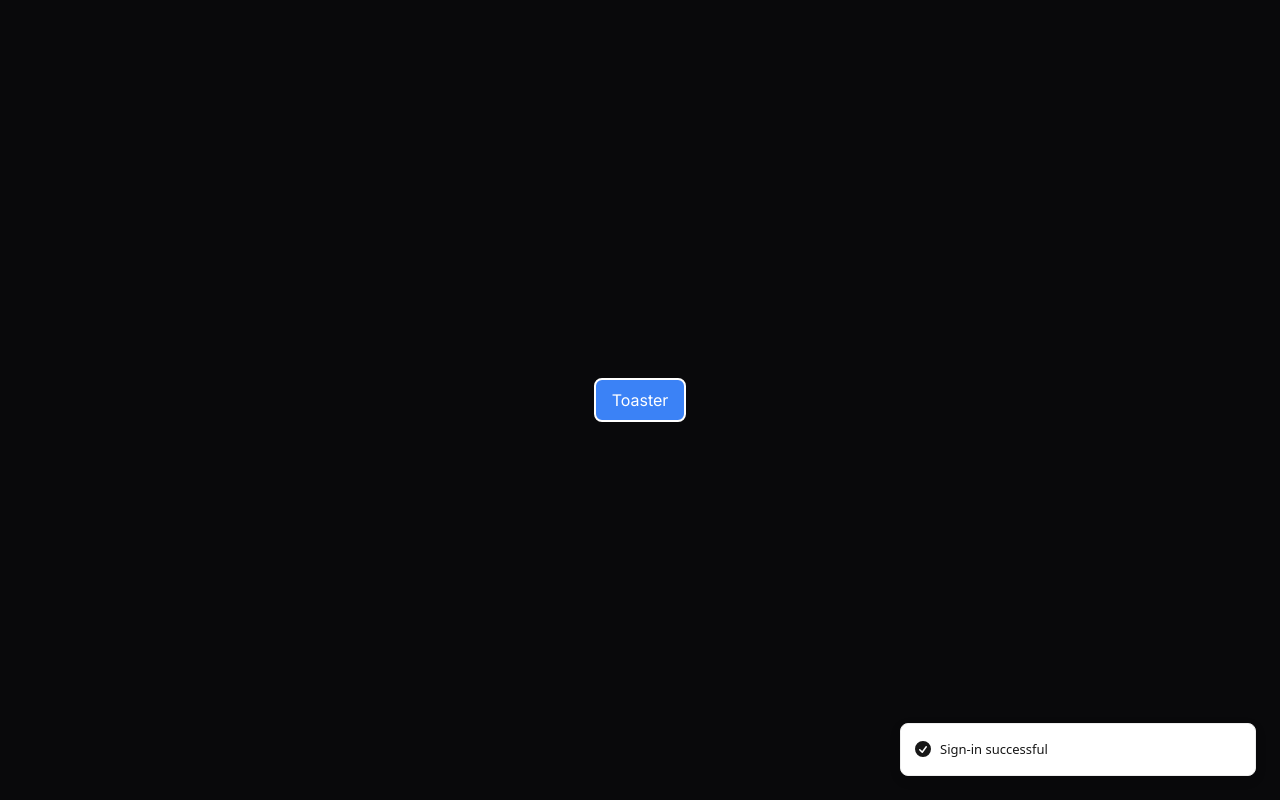
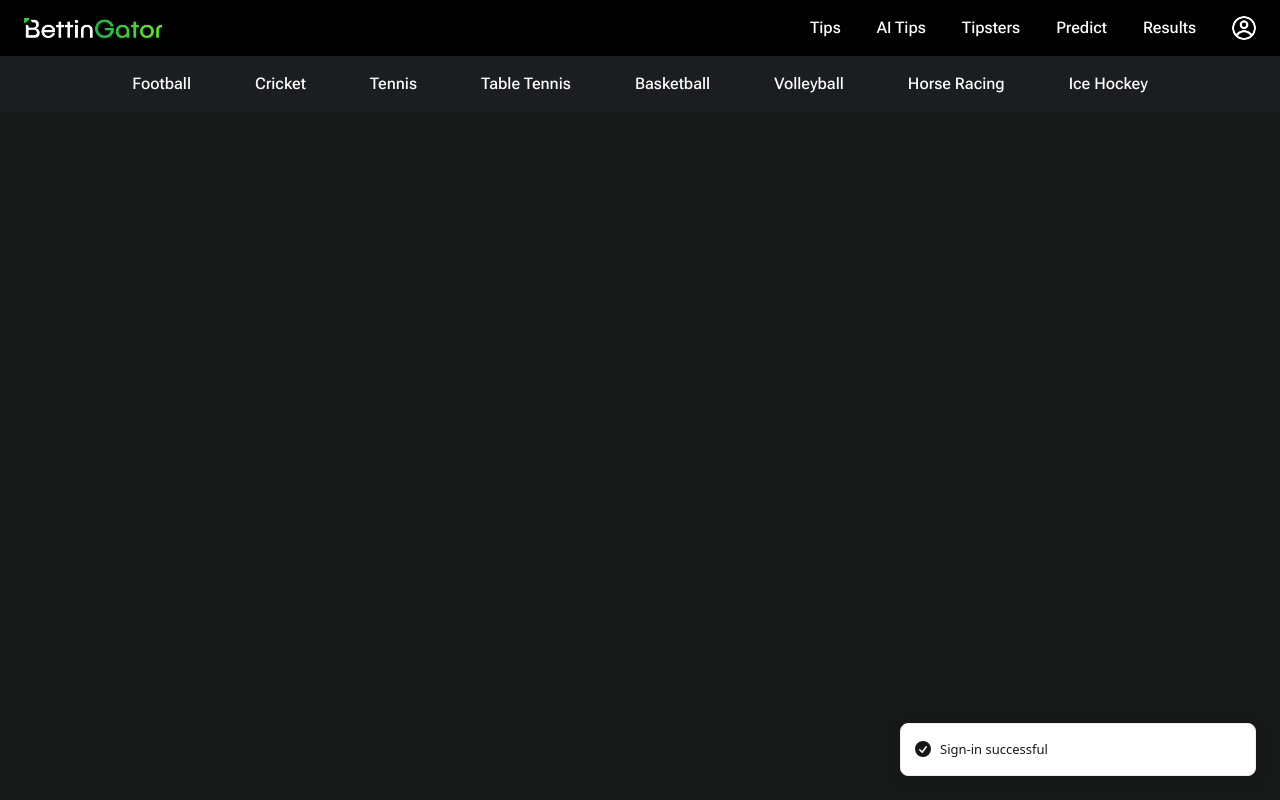
Before and after one commit to guptaRishi00/bet, a React (Vite) app: page /sign-in in a window 1280 px wide. Both pictures are taken after a click on the button "Sign In". Built offline with nearby package versions, Linux system fonts and the light colour scheme; a web font is replaced by a local one.

Commit message:
top header, second top header

```diff
--- /dev/null
+++ b/src/customComponents/GradientBackgroundButton.tsx
@@ -0,0 +1,26 @@
+import React from 'react';
+import { cn } from '@/lib/utils';
+
+interface GradientBackgroundButtonProps extends React.ButtonHTMLAttributes<HTMLButtonElement> {
+  className?: string;
+}
+
+export const GradientBackgroundButton = React.forwardRef<
+  HTMLButtonElement,
+  GradientBackgroundButtonProps
+>(({ children, className, ...props }, ref) => {
+  return (
+    <button
+      ref={ref}
+      {...props}
+      className={cn(
+        'bg-gradient-to-r from-[#61F308] to-[#15B54B] text-white px-4 py-2 rounded-[25px] font-poppins font-semibold text-[16px] leading-[24px] tracking-[0] whitespace-nowrap',
+        className,
+      )}
+    >
+      {children}
+    </button>
+  );
+});
+
+GradientBackgroundButton.displayName = 'GradientBackgroundButton';
--- /dev/null
+++ b/src/customComponents/GradientBorderButton.tsx
@@ -0,0 +1,33 @@
+import React from 'react';
+import { cn } from '@/lib/utils';
+
+interface GradientBorderButtonProps extends React.ButtonHTMLAttributes<HTMLButtonElement> {
+  className?: string;
+  wrapperClassName?: string;
+}
+
+export const GradientBorderButton = React.forwardRef<HTMLButtonElement, GradientBorderButtonProps>(
+  ({ children, className, wrapperClassName, ...props }, ref) => {
+    return (
+      <div
+        className={cn(
+          'rounded-[25px] bg-gradient-to-r from-[#61F308] to-[#15B54B] p-[1.5px] inline-block',
+          wrapperClassName,
+        )}
+      >
+        <button
+          ref={ref}
+          {...props}
+          className={cn(
+            'px-4 py-1 font-poppins font-semibold text-[16px] leading-[24px] tracking-[0] text-white bg-[#19191d] rounded-[25px]',
+            className,
+          )}
+        >
+          {children}
+        </button>
+      </div>
+    );
+  },
+);
+
+GradientBorderButton.displayName = 'GradientBorderButton';
--- /dev/null
+++ b/src/customComponents/SecondTopbarHeaderBreadcrumb.tsx
@@ -0,0 +1,16 @@
+export function SecondTopbarHeaderBreadcrumb() {
+  return (
+    <div className="w-full h-[56px] bg-[#1C1D21] text-[#FDFDFD] flex justify-center items-center">
+      <ul className="flex gap-16 items-center justify-center font-roboto_flex font-medium text-[16px] leading-[24px] tracking-[0]">
+        <li className="cursor-pointer hover:text-[#61F308]">Football</li>
+        <li className="cursor-pointer hover:text-[#61F308]">Cricket</li>
+        <li className="cursor-pointer hover:text-[#61F308]">Tennis</li>
+        <li className="cursor-pointer hover:text-[#61F308]">Table Tennis</li>
+        <li className="cursor-pointer hover:text-[#61F308]">Basketball</li>
+        <li className="cursor-pointer hover:text-[#61F308]">Volleyball</li>
+        <li className="cursor-pointer hover:text-[#61F308]">Horse Racing</li>
+        <li className="cursor-pointer hover:text-[#61F308]">Ice Hockey</li>
+      </ul>
+    </div>
+  );
+}
--- /dev/null
+++ b/src/customComponents/TopbarHeader.tsx
@@ -0,0 +1,47 @@
+import bettingator_logo from '@/assets/bettingator_logo.png';
+import user_icon from '@/assets/user_icon.png';
+import user_icon_green from '@/assets/user_icon_green.png';
+import { PATH } from '@/constants/routes';
+import { useNavigate } from 'react-router-dom';
+
+export function TopbarHeader() {
+  const navigate = useNavigate();
+  return (
+    <div className="w-full h-[56px] bg-[#000000] flex justify-between items-center text-white">
+      <div>
+        <img
+          onClick={() => {
+            navigate(PATH.HOME_PAGE);
+          }}
+          src={bettingator_logo}
+          alt="logo"
+          className="w-auto h-10 p-2.5 pl-6 cursor-pointer"
+        />
+      </div>
+      <div>
+        <ul className="flex gap-9 items-center justify-center font-roboto_flex font-medium text-[16px] leading-[24px] tracking-[0]">
+          <li className="cursor-pointer hover:text-[#61F308]">Tips</li>
+          <li className="cursor-pointer hover:text-[#61F308]">AI Tips</li>
+          <li className="cursor-pointer hover:text-[#61F308]">Tipsters</li>
+          <li className="cursor-pointer hover:text-[#61F308]">Predict</li>
+          <li className="cursor-pointer hover:text-[#61F308]">Results</li>
+          <li className="mr-6 cursor-pointer group relative w-6 h-6">
+            {/* Green icon on top, hidden initially */}
+            <img
+              src={user_icon_green}
+              alt="user hover"
+              className="w-full h-full rounded-full absolute top-0 left-0 opacity-0 group-hover:opacity-100 transition-opacity duration-300 pointer-events-none"
+            />
+
+            {/* White icon underneath */}
+            <img
+              src={user_icon}
+              alt="user"
+              className="w-full h-full rounded-full transition-opacity duration-300"
+            />
+          </li>
+        </ul>
+      </div>
+    </div>
+  );
+}
--- a/src/pages/home-page/index.tsx
+++ b/src/pages/home-page/index.tsx
@@ -1,35 +1,38 @@
-import { getCookies } from '@/lib/cookies';
-import { toast } from 'sonner';
+import { SecondTopbarHeaderBreadcrumb } from '@/customComponents/SecondTopbarHeaderBreadcrumb';
+import { TopbarHeader } from '@/customComponents/TopbarHeader';
 
 export default function HomePage() {
   console.log('HomePage');
-  const { auth } = getCookies();
-  console.log('auth', auth);
-  console.log('auth', auth.isAuthenticated);
-  console.log('auth', auth.accessToken);
   return (
-    <div className="h-screen w-screen flex justify-center items-center">
-      <button
-        className="text-white border-2 border-white rounded-lg px-4 py-2 bg-blue-500 hover:bg-blue-700"
-        onClick={() => {
-          toast.success('Hello world!');
-          toast.error('Hello world!');
-          toast('Hello world!');
-          toast('Hello world! 3333', {
-            description: 'This is a description',
-            action: {
-              label: 'Undo',
-              onClick: () => {
-                console.log('Undo action clicked');
-                toast('Undo action clicked');
-              },
-            },
-            icon: '🔔',
-          });
-        }}
-      >
-        Toaster
-      </button>
+    <div className="h-screen w-screen flex justify-center items-start bg-[#171919] overflow-y-auto recent-creation-horizontal-scrollbar">
+      <div className="w-full [background:linear-gradient(180deg,_#101212_0%,_#3B3E40_99.99%)] flex flex-col items-start">
+        {/* topbar */}
+        <TopbarHeader />
+        {/* second top bar */}
+        <SecondTopbarHeaderBreadcrumb />
+        {/* search bar  */}
+        <div></div>
+        {/* hero image section */}
+        <div></div>
+        {/* previous tips */}
+        <div></div>
+        {/* top events */}
+        <div></div>
+        {/* all tips */}
+        <div></div>
+        {/* featured tipsters */}
+        <div></div>
+        {/* why bettingator */}
+        <div></div>
+        {/* latest blogs */}
+        <div></div>
+        {/* testimonials */}
+        <div></div>
+        {/* subscribe newsletters */}
+        <div></div>
+        {/* footer */}
+        <div></div>
+      </div>
     </div>
   );
 }
```
Also changed, not shown: src/assets/user_icon.png (added), src/assets/user_icon_green.png (added).
